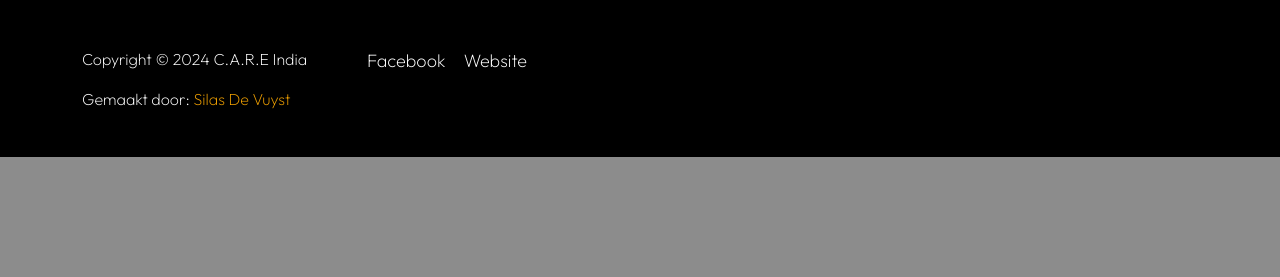
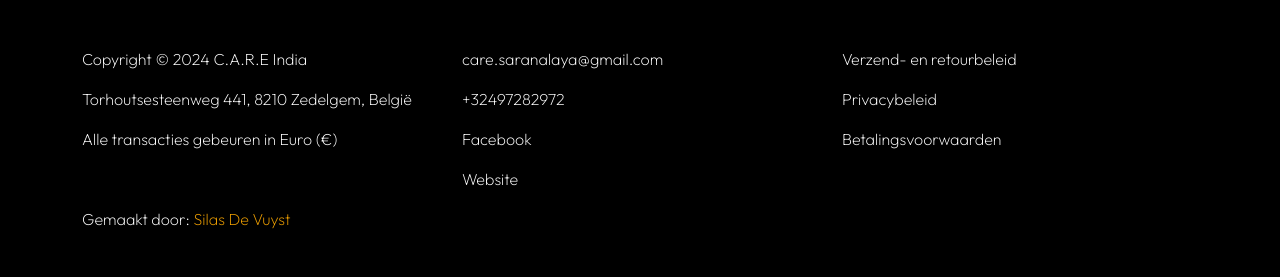
Before and after one commit to SDeVuyst/saranalaya, a Django app: template events/templates/paymentcallback.html in a window 1280 px wide. Shown: the part 750-1027 px from the top of the page. Before the commit the page ends 907 px from the top, so only its background shows below. Run offline with Django 5.2, Linux system fonts and the light colour scheme; the template is opened without the code that fills it, so the values that code supplies are empty; parts of the project's set-up code (start-up, migrations or seed data) failed here and were passed over; some libraries are stand-ins or nearby versions.

Commit message:
making prod ready

```diff
--- a/events/models.py
+++ b/events/models.py
@@ -48,6 +48,7 @@ class Event(models.Model):
     location_long = RichTextField(verbose_name=_("Location (long)"))
     image = models.ImageField(verbose_name=_("Image"), upload_to="events")
     google_maps_embed_url = models.URLField(verbose_name=_("Google Maps embed URL"), max_length=512)
+    enable_selling = models.BooleanField(verbose_name=_("Enable Selling"), default=True)
 
     history = HistoricalRecords(verbose_name=_("History"))
 
@@ -201,8 +202,6 @@ class Payment(BasePayment):
 
         # Check if payment is received
         if self.status == PaymentStatus.CONFIRMED:
-            print(f"Payment received! Sending email...")
-
             self.send_mail()
 
         super().save(*args, **kwargs)
--- a/events/templates/beleid.html
+++ b/events/templates/beleid.html
@@ -132,7 +132,7 @@
             <div class="row">
 
                 <div class="col-lg-4 col-12 mt-5">
-                    <p class="copyright-text">Copyright © 2024 C.A.R.E India</p>
+                    <p class="copyright-text">Copyright © {% now "Y" %} C.A.R.E India</p>
                     <p class="copyright-text">Torhoutsesteenweg 441, 8210 Zedelgem, België</p>
                     <p class="copyright-text">Alle transacties gebeuren in Euro (€)</p>
                 </div>
--- a/events/templates/event.html
+++ b/events/templates/event.html
@@ -270,9 +270,11 @@
                                 {% endif %}
                                 {% endfor %}
 
+                                {% if event.enable_selling %}
                                 <div class="col-lg-4 col-md-10 col-8 mx-auto">
                                     <button type="submit" class="form-control">Koop Tickets</button>
                                 </div>
+                                {% endif %}
                             </div>
                         </form>
                     </div>
@@ -338,7 +340,7 @@
             <div class="row">
 
                 <div class="col-lg-4 col-12 mt-5">
-                    <p class="copyright-text">Copyright © 2024 C.A.R.E India</p>
+                    <p class="copyright-text">Copyright © {% now "Y" %} C.A.R.E India</p>
                     <p class="copyright-text">Torhoutsesteenweg 441, 8210 Zedelgem, België</p>
                     <p class="copyright-text">Alle transacties gebeuren in Euro (€)</p>
                 </div>
--- a/events/templates/paymentcallback.html
+++ b/events/templates/paymentcallback.html
@@ -71,23 +71,28 @@
         <div class="container">
             <div class="row">
 
-                <div class="col-lg-3 col-12 mt-5">
-                    <p class="copyright-text">Copyright © 2024 C.A.R.E India</p>
-                    <p class="copyright-text">Gemaakt door: <a href="https://github.com/SDeVuyst">Silas De Vuyst</a></p>
+                <div class="col-lg-4 col-12 mt-5">
+                    <p class="copyright-text">Copyright © {% now "Y" %} C.A.R.E India</p>
+                    <p class="copyright-text">Torhoutsesteenweg 441, 8210 Zedelgem, België</p>
+                    <p class="copyright-text">Alle transacties gebeuren in Euro (€)</p>
                 </div>
 
-                <div class="col-lg-8 col-12 mt-lg-5">
-                    <ul class="site-footer-links">
-                        <li class="site-footer-link-item">
-                            <a href="https://www.facebook.com/groups/366106623433788/" class="site-footer-link" target="_blank">Facebook</a>
-                        </li>
+                <div class="col-lg-4 col-12 mt-5">
+                    <p class="copyright-text"><a href="mailto:care.saranalaya@gmail.com" class="site-footer-link">care.saranalaya@gmail.com</a></p>
+                    <p class="copyright-text"><a href="tel:+32497282972" class="site-footer-link">+32497282972</a></p>
+                    <p class="copyright-text"><a href="https://www.facebook.com/groups/366106623433788/" class="site-footer-link" target="_blank">Facebook</a></p>
+                    <p class="copyright-text"><a href="https://care-india.be/" class="site-footer-link" target="_blank">Website</a></p>
+                </div>
 
-                        <li class="site-footer-link-item">
-                            <a href="https://care-india.be/" class="site-footer-link" target="_blank">Website</a>
-                        </li>
+                <div class="col-lg-4 col-12 mt-5">
+                    <p class="copyright-text"><a href="/events/beleid#verzend" class="site-footer-link">Verzend- en retourbeleid</a></p>
+                    <p class="copyright-text"><a href="/events/beleid#privacy" class="site-footer-link">Privacybeleid</a></p>
+                    <p class="copyright-text"><a href="/events/beleid#betalingsvoorwaarden" class="site-footer-link">Betalingsvoorwaarden</a></p>
+                </div>
 
-                    </ul>
-                </div>
+            </div>
+            <div class="row">
+                <p class="copyright-text">Gemaakt door: <a href="https://github.com/SDeVuyst">Silas De Vuyst</a></p>
             </div>
         </div>
     </footer>
--- a/requirements.txt
+++ b/requirements.txt
@@ -13,3 +13,4 @@ qrcode[pil]
 reportlab
 pypdf
 pytz
+gunicorn
--- a/saranalaya/urls.py
+++ b/saranalaya/urls.py
@@ -28,6 +28,4 @@ urlpatterns = [
     path('payments/', include('payments.urls')),
     path("events/", include('events.urls')),
     path('', redirect_to_latest_event),
-] + static(settings.STATIC_URL, document_root=settings.STATIC_ROOT)
-
-urlpatterns += static(settings.MEDIA_URL, document_root=settings.MEDIA_ROOT)
+]
```
Also changed, not shown: docker-compose.yml (+14 -3 lines), events/views.py (+7 -5 lines), saranalaya/settings.py (+6 -4 lines), events/migrations/0011_event_enable_selling_historicalevent_enable_selling.py (added), 3 other files.
